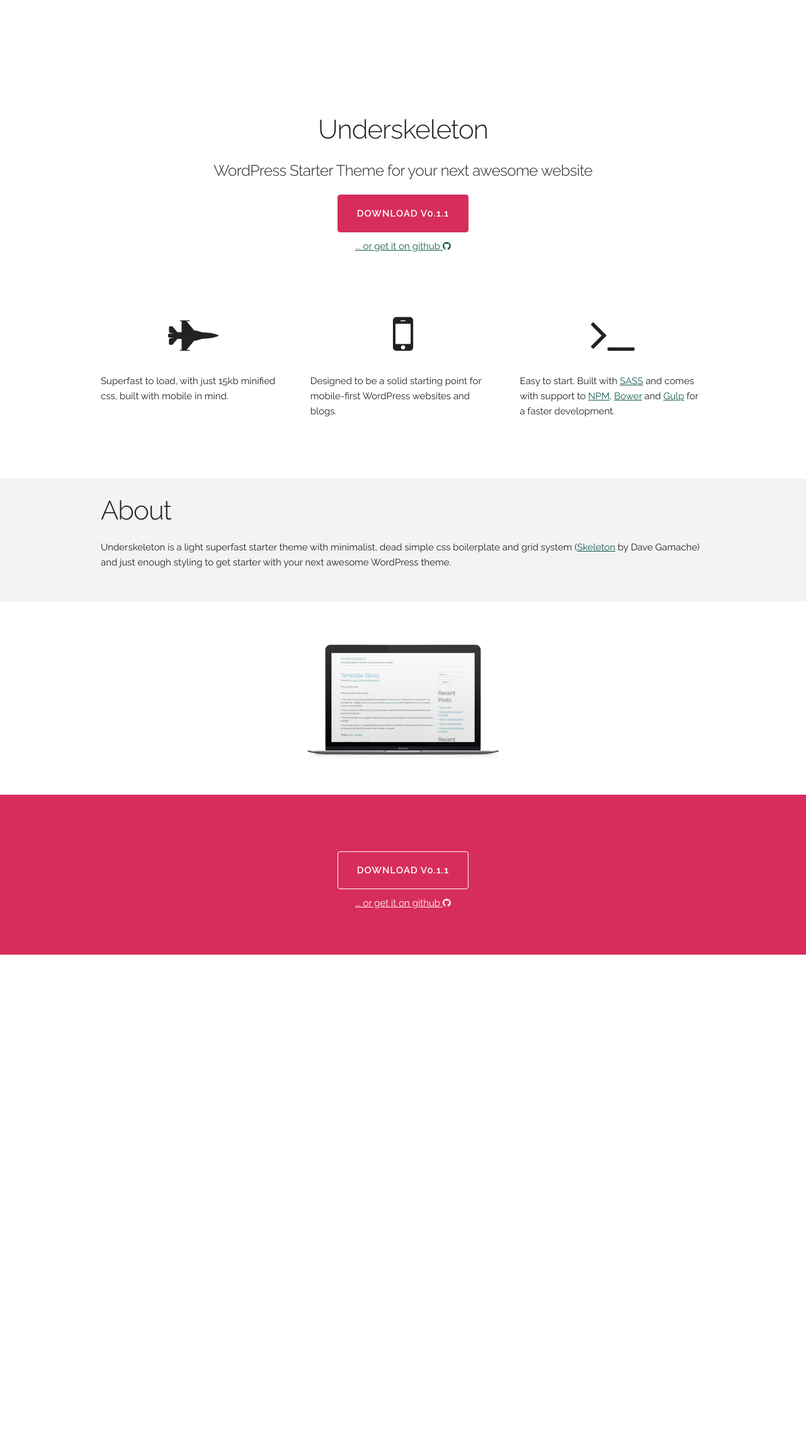
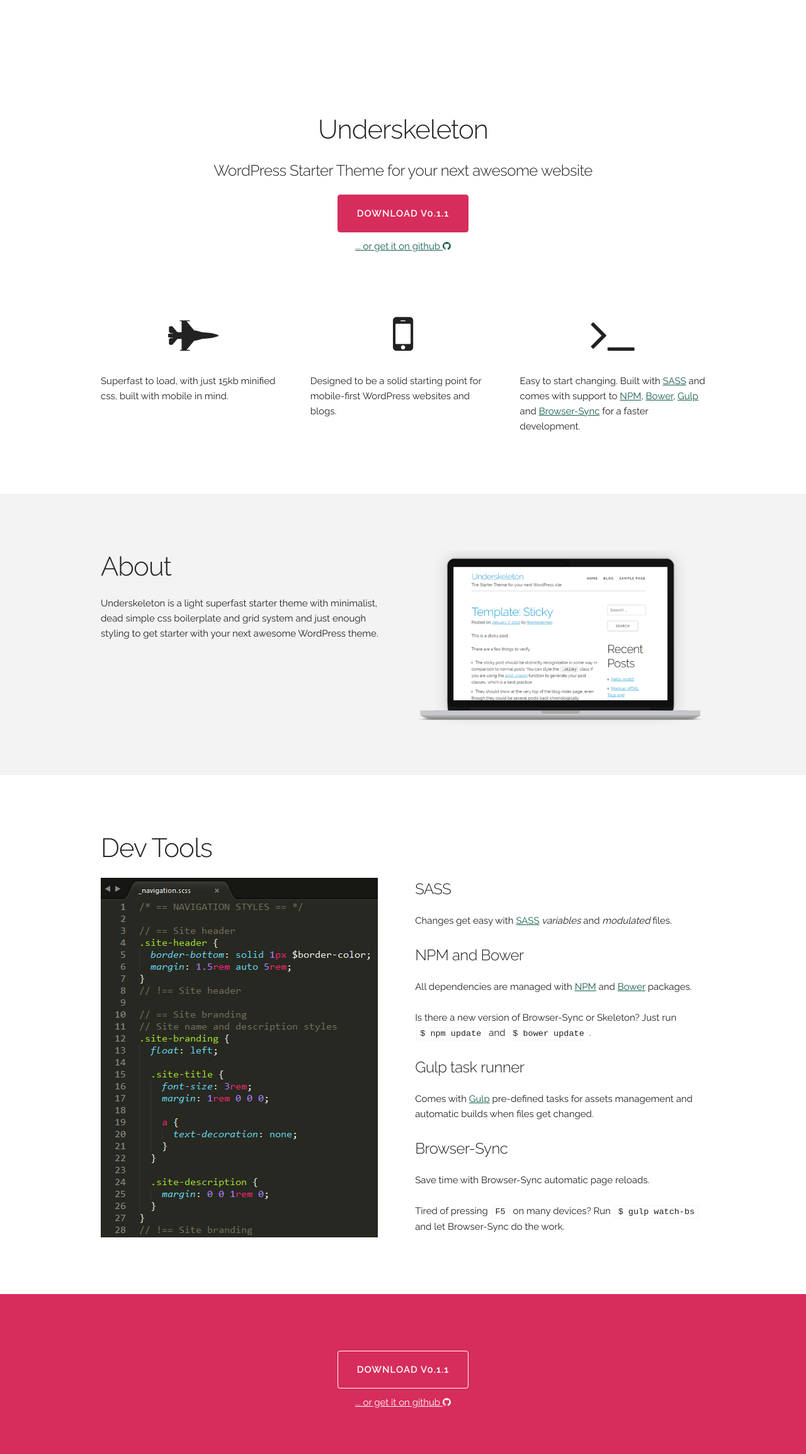
Before and after one commit to diegoversiani/underskeleton, a Jekyll site: the page built from index.html, in a window 1280 px wide. Shown: the whole page at 63% size. Built offline with Jekyll 4.4.1, drawn with Linux system fonts in a browser that asks for light colours; before the commit the page ends 1516 px from its top, so only the background shows below that.

Commit message:
Add Dev Tools information and update screenshot.

```diff
--- a/_sass/styles/_site.scss
+++ b/_sass/styles/_site.scss
@@ -1,4 +1,11 @@
 // == SITE STYLES
+
+// == Mixins
+@mixin section-paddings() {
+  padding-top: 9rem;
+  padding-bottom: 7rem;
+}
+// !== Mixins
 
 img {
   max-width: 100%;
@@ -20,8 +27,7 @@ img {
 }
 
 section.value-props {
-  margin-top: 9rem;
-  margin-bottom: 7rem;
+  @include section-paddings();
 
   .value-prop {
     i {
@@ -34,19 +40,20 @@ section.value-props {
 
 section.about {
   background-color: $light-grey;
-  padding: 2.5rem 0;
+
+  @include section-paddings();
 }
 
-section.screenshot {
-  text-align: center;
+section.dev-features {
+  @include section-paddings();
 }
 
 section.footer-cta {
   color: #fff;
   text-align: center;
   background-color: $primary-color;
-  padding-top: 9rem;
-  padding-bottom: 7rem;
+
+  @include section-paddings();
 
   a {
     color: inherit;
--- a/index.html
+++ b/index.html
@@ -24,20 +24,55 @@ layout: homepage
     </div>
     <div class="four columns value-prop">
       <i class="fa fa-5x fa-terminal"></i>
-      <p>Easy to start. Built with <a href="http://sass-lang.com/">SASS</a> and comes with support to <a href="http://npmjs.com">NPM</a>, <a href="http://bower.io">Bower</a> and <a href="http://gulpjs.com">Gulp</a> for a faster development.</p>
+      <p>Easy to start changing. Built with <a href="http://sass-lang.com/">SASS</a> and comes with support to <a href="http://npmjs.com">NPM</a>, <a href="http://bower.io">Bower</a>, <a href="http://gulpjs.com">Gulp</a> and <a href="http://browsersync.io">Browser-Sync</a> for a faster development.</p>
     </div>
   </div>
 </section>
 
 <section class="about">
   <div class="container">
-    <h2>About</h2>
-    <p>Underskeleton is a light superfast starter theme with minimalist, dead simple css boilerplate and grid system (<a href="http://getskeleton.com/">Skeleton</a> by Dave Gamache) and just enough styling to get starter with your next awesome WordPress theme.</p>
+    <div class="row">
+      <div class="six columns">
+        <h2>About</h2>
+        <p>Underskeleton is a light superfast starter theme with minimalist, dead simple css boilerplate and grid system and just enough styling to get starter with your next awesome WordPress theme.</p>
+      </div>
+      <div class="six columns">
+        <img src="{{ '/images/screenshot.png' | prepend: site.baseurl }}">
+      </div>
+    </div>
   </div>
 </section>
 
-<section class="screenshot">
-  <div class="container">
-    <img src="{{ '/images/screenshot.png' | prepend: site.baseurl }}">
+<section class="dev-features container">
+  <h2>Dev Tools</h2>
+  <div class="row">
+    <div class="six columns">
+      <img src="{{ '/images/dev-ready.png' | prepend: site.baseurl }}">
+    </div>
+
+    <div class="six columns">
+      <div class="dev-feature">
+        <h5>SASS</h5>
+        <p>Changes get easy with <a href="http://sass-lang.com/">SASS</a> <em>variables</em> and <em>modulated</em> files.</p>
+      </div>
+
+      <div class="dev-feature">
+        <h5>NPM and Bower</h5>
+        <p>All dependencies are managed with <a href="http://npmjs.com">NPM</a> and <a href="http://bower.io">Bower</a> packages.</p>
+        <p>Is there a new version of Browser-Sync or Skeleton? Just run <code>$ npm update</code> and <code>$ bower update</code>.</p>
+      </div>
+
+      <div class="dev-feature">
+        <h5>Gulp task runner</h5>
+        <p>Comes with <a href="http://gulpjs.com">Gulp</a> pre-defined tasks for assets management and automatic builds when files get changed.</p>
+      </div>
+
+      <div class="dev-feature">
+        <h5>Browser-Sync</h5>
+        <p>Save time with Browser-Sync automatic page reloads.</p>
+        <p>Tired of pressing <code>F5</code> on many devices? Run <code>$ gulp watch-bs</code> and let Browser-Sync do the work.</p>
+      </div>
+    </div>
+
   </div>
 </section>
```
Also changed, not shown: images/dev-ready.png (added), images/screenshot.png.
